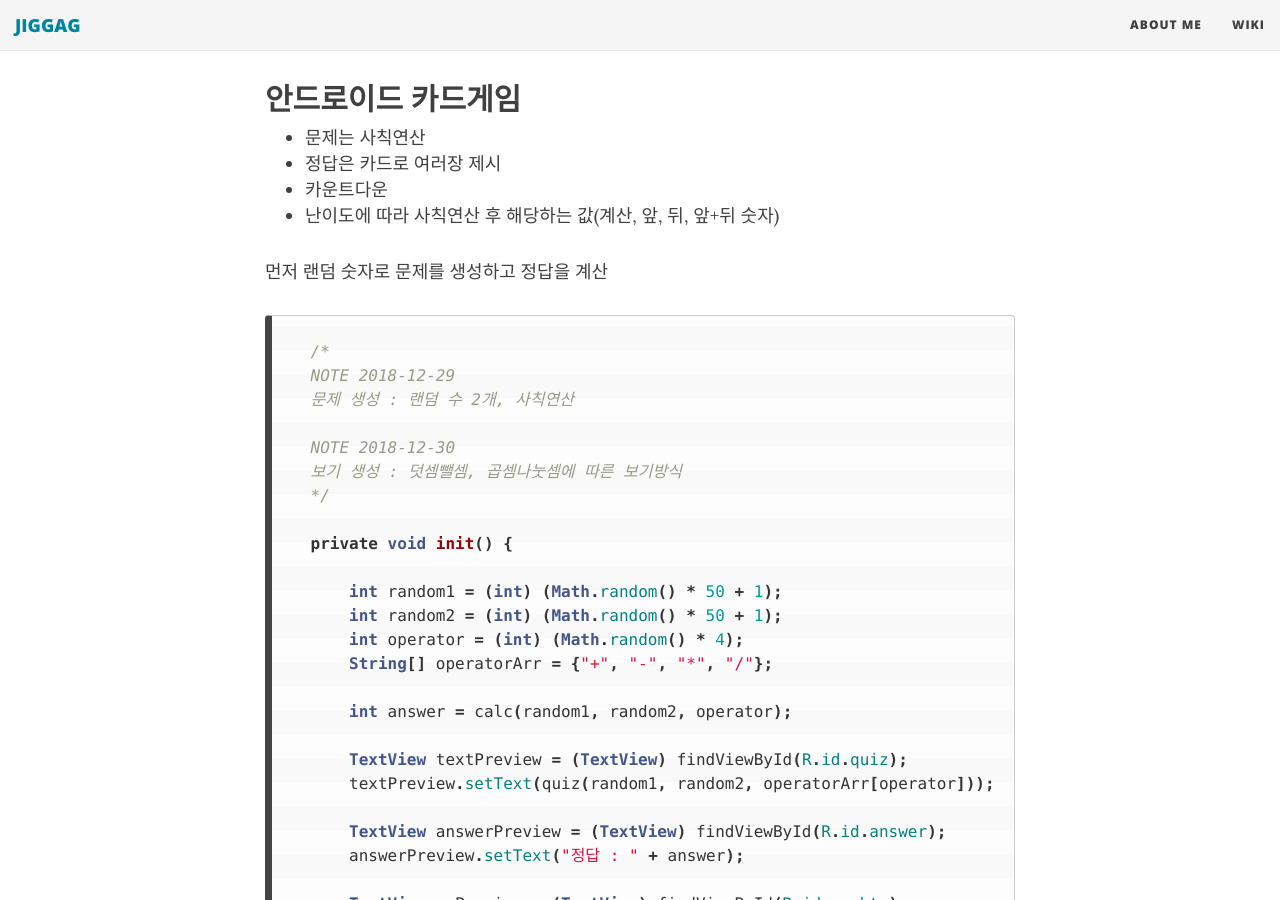
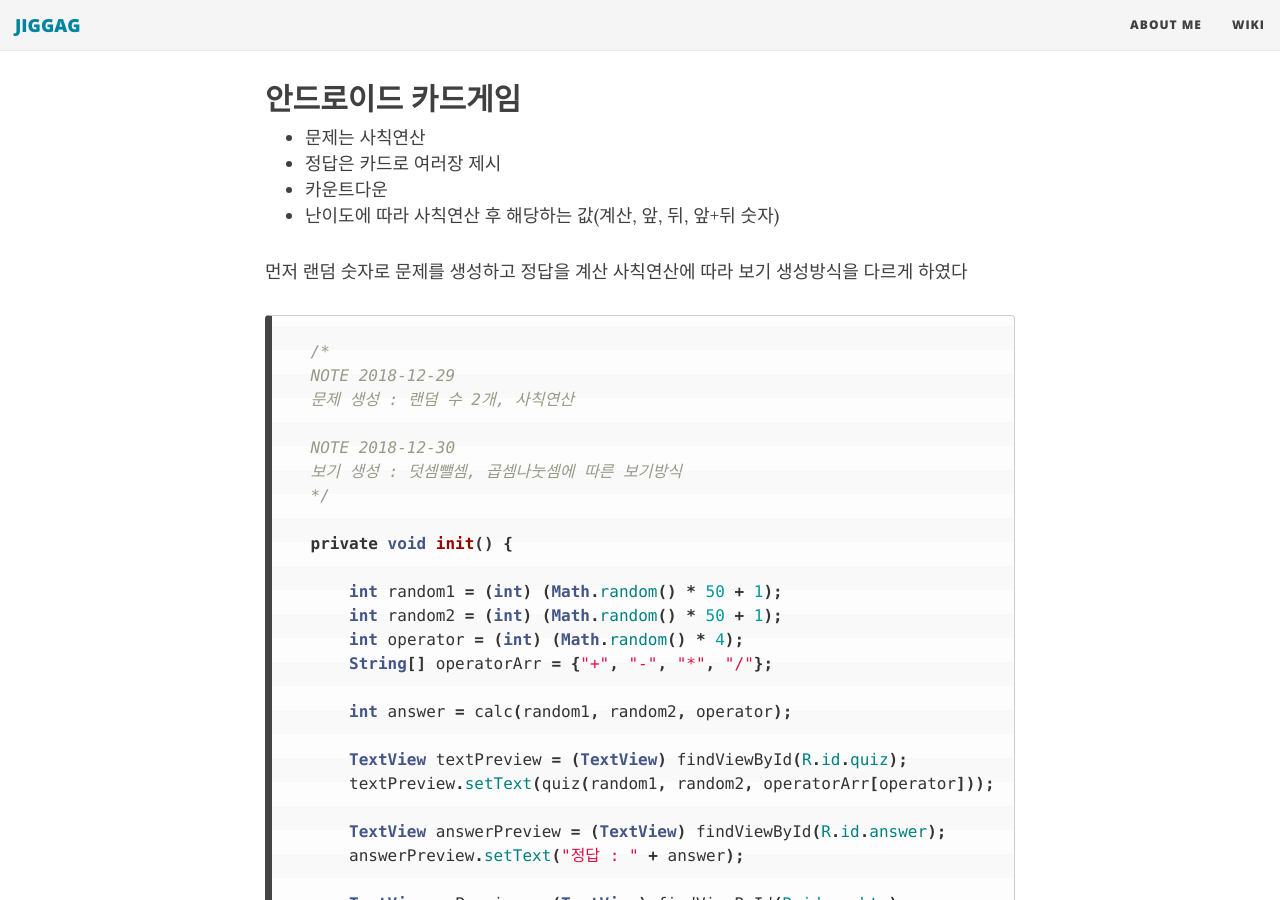
Before and after one commit to jiggag/jiggag.github.io, a Jekyll site: the page built from _posts/2018-12/2018-12-29-android-toy-brainquick-cardgame.md, in a window 1280 px wide and 900 px high, scrolled down 519 px. Built offline with Jekyll 4.4.1, drawn with Linux system fonts in a browser that asks for light colours; nearby versions of some CDN libraries.

Commit message:
Update 2018-12-29-android-toy-brainquick-cardgame.md

````diff
--- a/_posts/2018-12/2018-12-29-android-toy-brainquick-cardgame.md
+++ b/_posts/2018-12/2018-12-29-android-toy-brainquick-cardgame.md
@@ -24,6 +24,7 @@ tags : [android,toy]
 - 난이도에 따라 사칙연산 후 해당하는 값(계산, 앞, 뒤, 앞+뒤 숫자)
 
 먼저 랜덤 숫자로 문제를 생성하고 정답을 계산
+사칙연산에 따라 보기 생성방식을 다르게 하였다
 
 ```java
 
````
